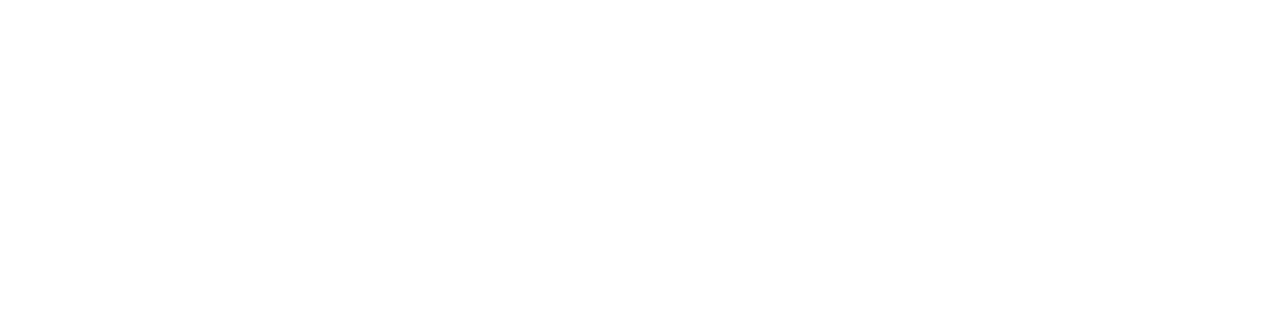
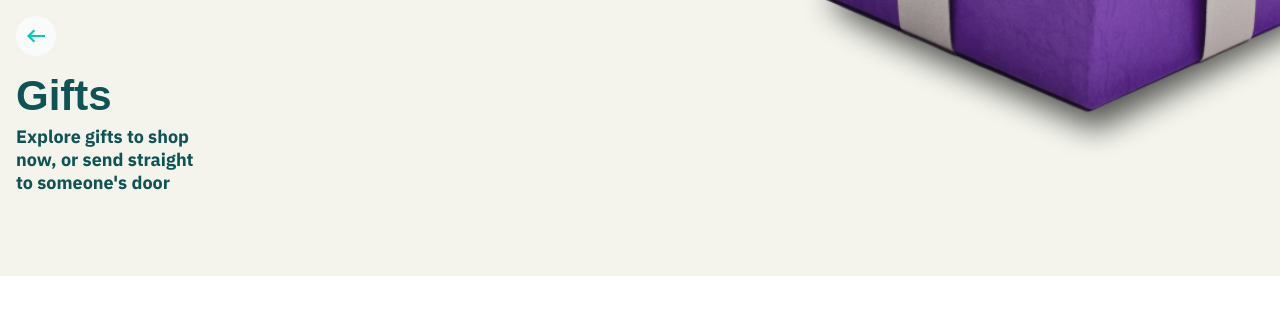
Before and after one commit to kabirseth4/deliveroo-tastemakers, a React (Create React App) app: page / in a window 1280 px wide. Shown: the top 314 px of the page. Built offline with nearby package versions, Linux system fonts and the light colour scheme; a web font is replaced by a local one.

Commit message:
Add header

```diff
--- a/public/index.html
+++ b/public/index.html
@@ -9,6 +9,12 @@
       content="Web site created using create-react-app"
     />
     <link rel="stylesheet" href="https://use.typekit.net/mur8hem.css" />
+    <link rel="preconnect" href="https://fonts.googleapis.com" />
+    <link rel="preconnect" href="https://fonts.gstatic.com" crossorigin />
+    <link
+      href="https://fonts.googleapis.com/css2?family=IBM+Plex+Sans:wght@400;500;600;700&display=swap"
+      rel="stylesheet"
+    />
     <title>Gifts in Shoreditch - Order with Deliveroo</title>
   </head>
   <body>
--- a/src/App.jsx
+++ b/src/App.jsx
@@ -1,7 +1,12 @@
 import "./App.scss";
+import Header from "./components/Header/Header";
 
 function App() {
-  return <div className="app"></div>;
+  return (
+    <div className="app">
+      <Header />
+    </div>
+  );
 }
 
 export default App;
--- /dev/null
+++ b/src/components/Header/Header.jsx
@@ -0,0 +1,18 @@
+import "./Header.scss";
+import backIcon from "../../assets/icons/back-icon.svg";
+
+const Header = () => {
+  return (
+    <div className="header">
+      <div className="header__button">
+        <img src={backIcon} />
+      </div>
+      <h1 className="header__title">Gifts</h1>
+      <h3 className="header__subtitle">
+        Explore gifts to shop now, or send straight to someone's door
+      </h3>
+    </div>
+  );
+};
+
+export default Header;
--- /dev/null
+++ b/src/components/Header/Header.scss
@@ -0,0 +1,44 @@
+.header {
+  display: flex;
+  flex-direction: column;
+  justify-content: center;
+  gap: 1rem;
+  padding: 1rem;
+  position: relative;
+  background-image: url("../../assets/header-background.png");
+  background-size: cover;
+  background-repeat: no-repeat;
+  margin-bottom: 1rem;
+  min-height: 17.25rem;
+  background-position: bottom;
+  color: #0e5454;
+
+  &__button {
+    display: flex;
+    justify-content: center;
+    align-items: center;
+    position: absolute;
+    top: 1rem;
+    background-color: #f9fafa;
+    font-size: 0;
+    width: 2.5rem;
+    height: 2.5rem;
+    border-radius: 2.5rem;
+    cursor: pointer;
+  }
+
+  &__title {
+    font-size: 2.625rem;
+    line-height: 1.69rem;
+    margin: 0;
+    font-weight: 600;
+  }
+
+  &__subtitle {
+    font-family: "IBM Plex Sans", sans-serif;
+    width: 11.31rem;
+    font-size: 1.125rem;
+    font-weight: 700;
+    margin: 0;
+  }
+}
```
Also changed, not shown: src/assets/header-background.png (added), src/assets/icons/back-icon.svg (added).
